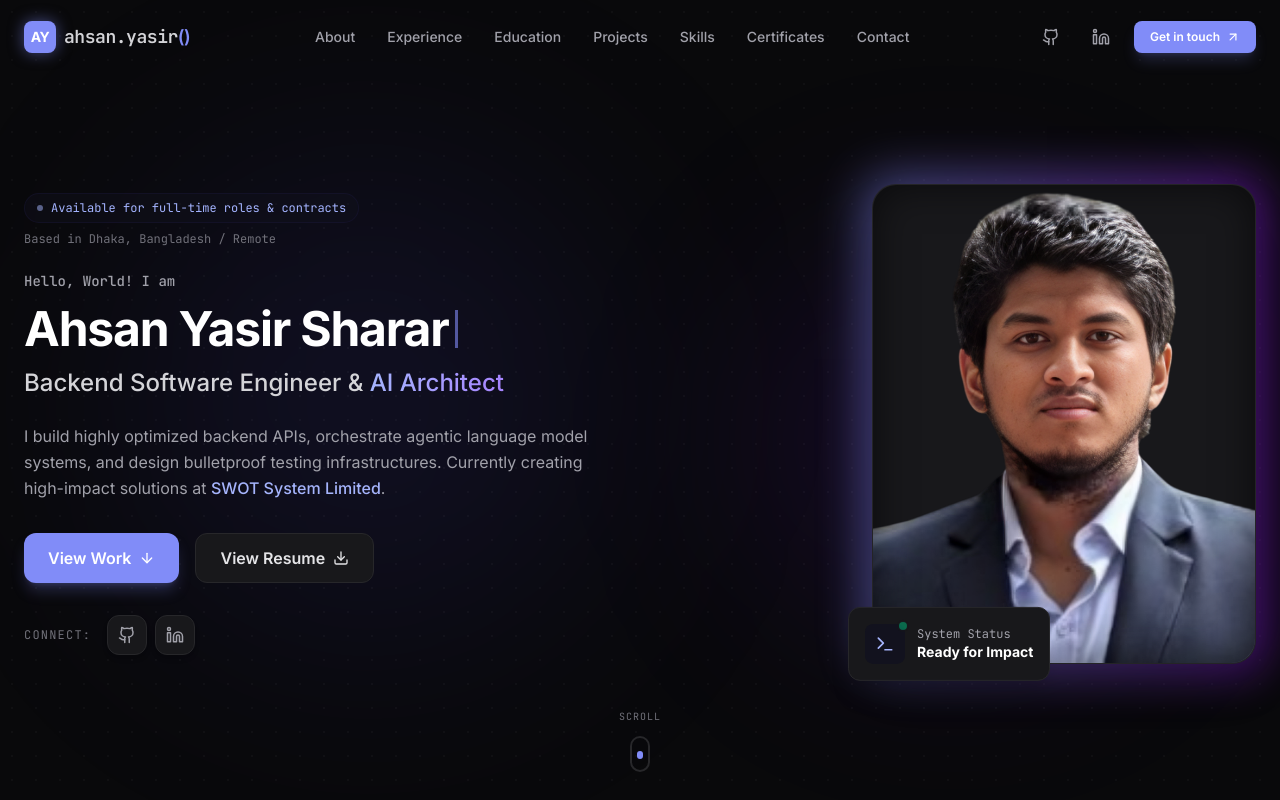
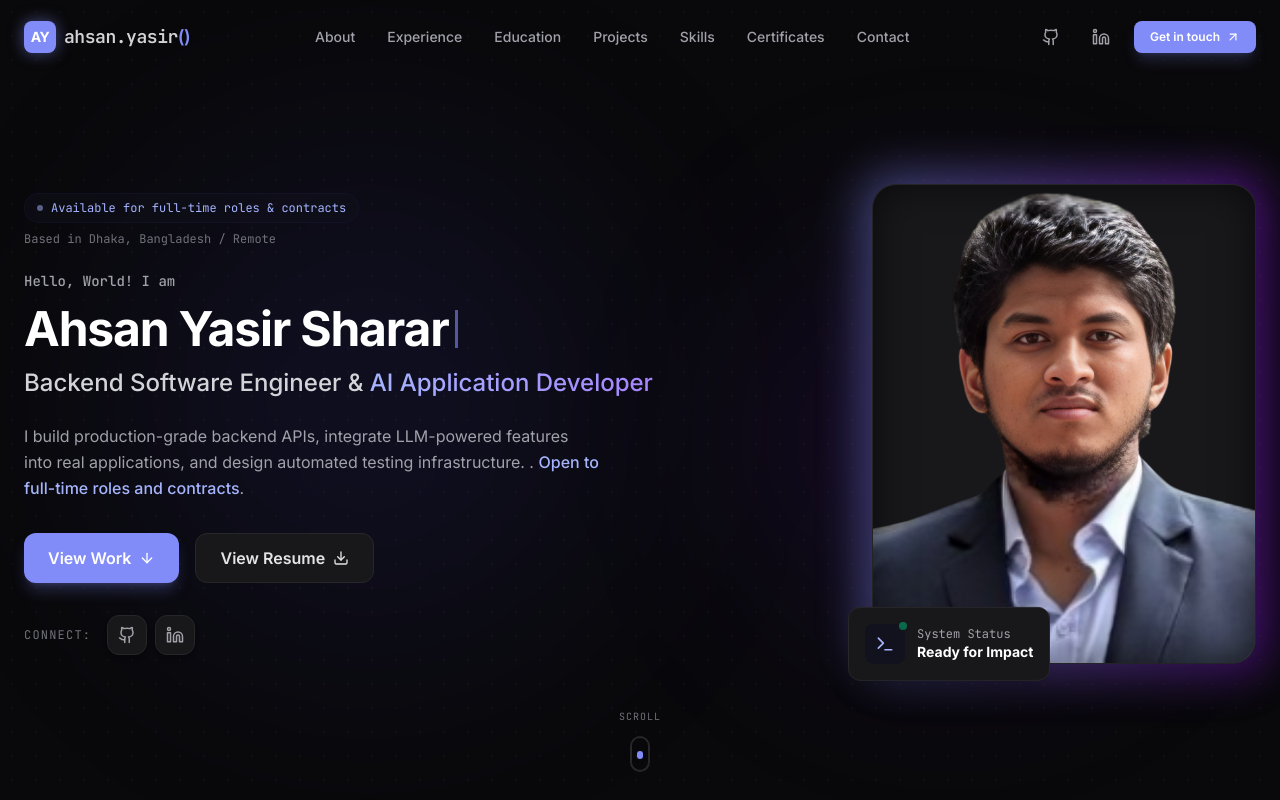
Before and after one commit to ays19/Sharar-s-portfolio, a React (Vite) app: page / in a window 1280 px wide. Shown: the top 800 px of the page. Built offline with nearby package versions, Linux system fonts and the light colour scheme.

Commit message:
fix: update hero description and remove SWOT reference

```diff
--- a/src/components/Hero.tsx
+++ b/src/components/Hero.tsx
@@ -100,7 +100,7 @@ export default function Hero({ onOpenResumeModal }: HeroProps) {
                   <span className="inline-block w-[3px] h-[0.8em] bg-indigo-500 ml-1.5 animate-pulse" style={{ animationDuration: '0.8s' }} />
                 </h1>
                 <p className="text-xl sm:text-2xl font-sans text-neutral-300 font-medium">
-                  Backend Software Engineer & <span className="text-transparent bg-clip-text bg-gradient-to-r from-indigo-400 to-violet-400">AI Architect</span>
+                  Backend Software Engineer & <span className="text-transparent bg-clip-text bg-gradient-to-r from-indigo-400 to-violet-400">AI Application Developer</span>
                 </p>
               </motion.div>
 
@@ -109,7 +109,7 @@ export default function Hero({ onOpenResumeModal }: HeroProps) {
                 variants={itemVariants}
                 className="text-neutral-400 max-w-xl text-base leading-relaxed"
               >
-                I build highly optimized backend APIs, orchestrate agentic language model systems, and design bulletproof testing infrastructures. Currently creating high-impact solutions at <span className="text-indigo-400 font-medium">SWOT System Limited</span>.
+                I build production-grade backend APIs, integrate LLM-powered features into real applications, and design automated testing infrastructure. . <span className="text-indigo-400 font-medium">Open to full-time roles and contracts</span>.
               </motion.p>
 
               {/* Call to Actions */}
```
